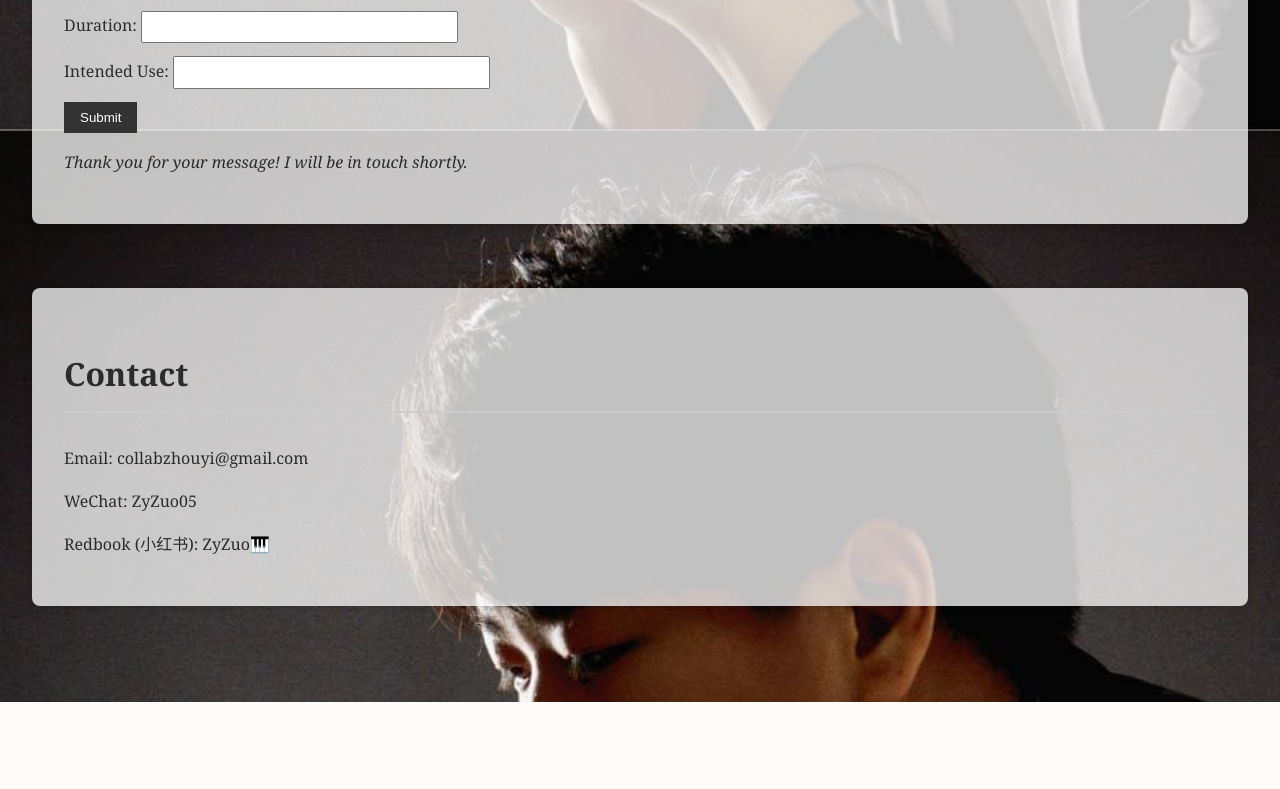
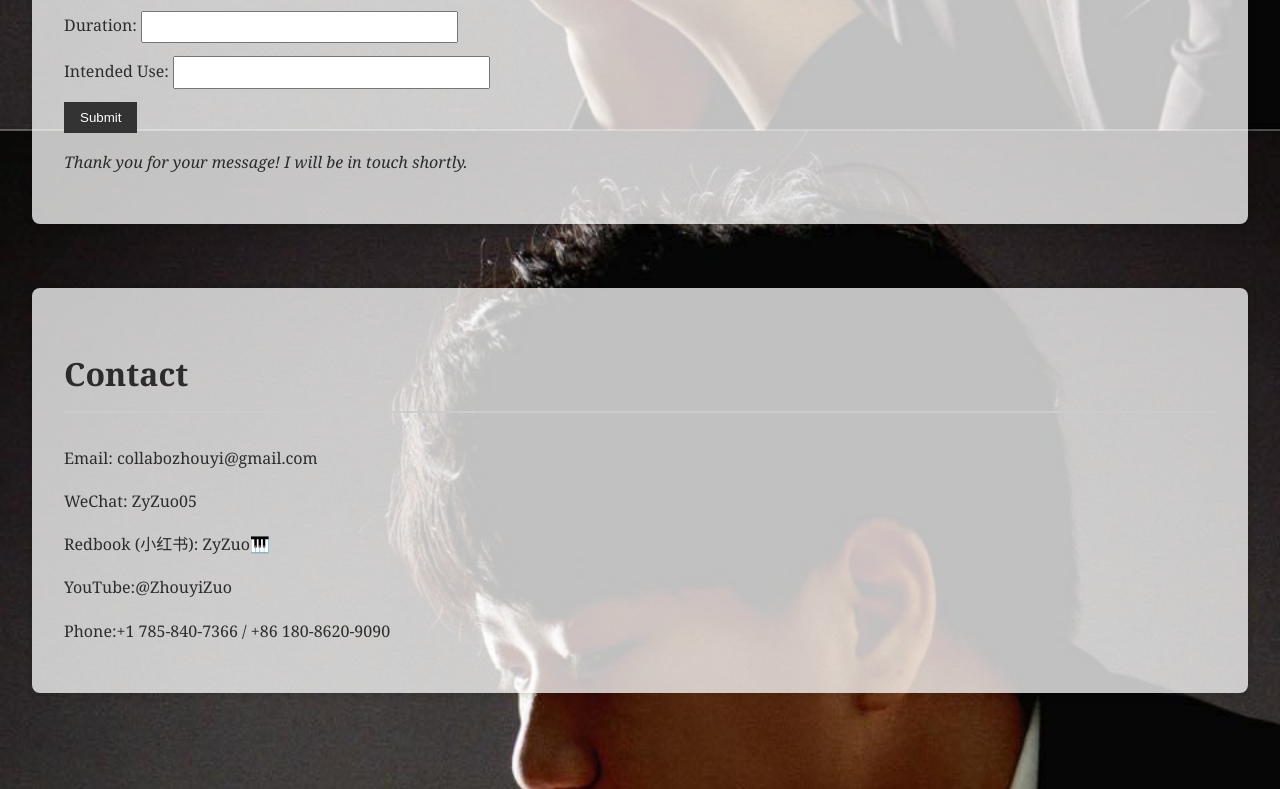
Before and after one commit to zhouyi005/zhouyi-website, a plain HTML site: page index.html in a window 1280 px wide. Shown: the part 2424-3213 px from the top of the page. Before the commit the page ends 3126 px from the top, so only its background shows below. Drawn offline with Linux system fonts and the light colour scheme.

Commit message:
index.html

```diff
--- a/index.html
+++ b/index.html
@@ -69,9 +69,11 @@
 
   <section id="contact">
     <h2>Contact</h2>
-    <p>Email: collabzhouyi@gmail.com</p>
+    <p>Email: collabozhouyi@gmail.com</p>
     <p>WeChat: ZyZuo05</p>
     <p>Redbook (小红书): ZyZuo🎹</p>
+    <p>YouTube:@ZhouyiZuo</p>
+    <p>Phone:+1 785-840-7366 / +86 180-8620-9090</p>
   </section>
 </body>
 </html>
```
